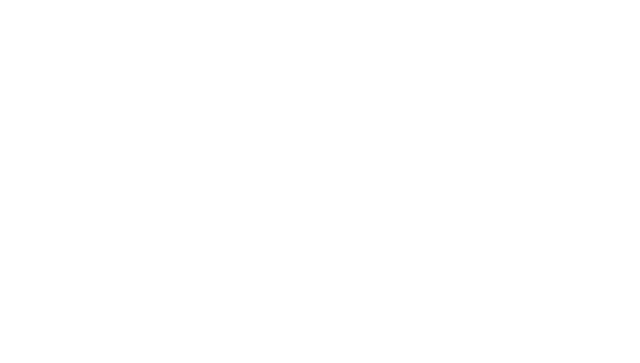
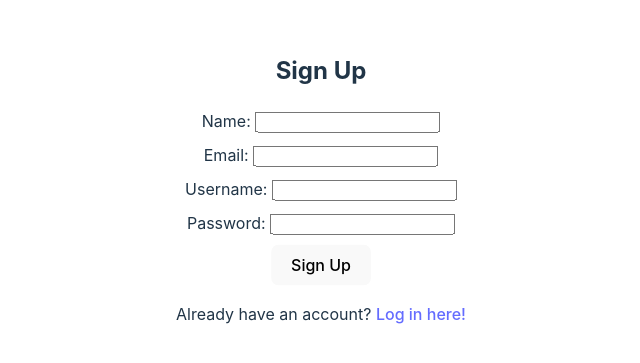
Before and after one commit to linyanna/bingus-project, a React (Vite) app: page /signup in a window 1280 px wide. Before the commit this address had no page. Shown: the part 213-576 px from the top of the page, without its empty margins (319-959 px from the left). Built offline with nearby package versions, Linux system fonts and the light colour scheme.

Commit message:
ill make it look prettier i swear

```diff
--- a/src/Components/Login.tsx
+++ b/src/Components/Login.tsx
@@ -1,18 +1,18 @@
 import React, { useState } from "react";
 import "../styles/Login.css";
 
-const Login: React.FC = () => {
+const LogIn: React.FC = () => {
   const [username, setUsername] = useState("");
   const [password, setPassword] = useState("");
 
-  const handleLogin = () => {
+  const handleLogIn = () => {
     // TODO login logic
   };
 
   return (
     <div className="login-container">
       <h2>Log in</h2>
-      <form onSubmit={handleLogin}>
+      <form onSubmit={handleLogIn}>
         <div className="input-group">
           <label htmlFor="username">Username: </label>
           <input
@@ -38,4 +38,4 @@
   );
 };
 
-export default Login;
+export default LogIn;
--- a/src/Components/SignUp.tsx
+++ b/src/Components/SignUp.tsx
@@ -0,0 +1,61 @@
+import React, { useState } from "react";
+import "../styles/Login.css";
+
+const SignUp: React.FC = () => {
+  const [name, setName] = useState("");
+  const [email, setEmail] = useState("");
+  const [username, setUsername] = useState("");
+  const [password, setPassword] = useState("");
+
+  const handleSignUp = () => {
+    // TODO create account logic
+  };
+
+  return (
+    <div className="login-container">
+      <h2>Sign Up</h2>
+      <form onSubmit={handleSignUp}>
+      <div className="input-group">
+          <label htmlFor="name">Name: </label>
+          <input
+            type="text"
+            id="username"
+            value={username}
+            onChange={(e) => setUsername(e.target.value)}
+          />
+        </div>
+        <div className="input-group">
+          <label htmlFor="name">Email: </label>
+          <input
+            type="text"
+            id="username"
+            value={username}
+            onChange={(e) => setUsername(e.target.value)}
+          />
+        </div>
+        <div className="input-group">
+          <label htmlFor="username">Username: </label>
+          <input
+            type="text"
+            id="username"
+            value={username}
+            onChange={(e) => setUsername(e.target.value)}
+          />
+        </div>
+        <div className="input-group">
+          <label htmlFor="password">Password: </label>
+          <input
+            type="password"
+            id="password"
+            value={password}
+            onChange={(e) => setPassword(e.target.value)}
+          />
+        </div>
+        <button type="submit">Sign Up</button>
+      </form>
+      <p>Already have an account? <a href="/login">Log in here!</a></p>
+    </div>
+  );
+};
+
+export default SignUp;
--- a/src/main.tsx
+++ b/src/main.tsx
@@ -2,7 +2,8 @@
 import ReactDOM from 'react-dom/client';
 import './styles/index.css';
 import LandingPage from './Components/LandingPage.tsx';
-import Login from './Components/Login.tsx'; // Import the Login component
+import LogIn from './Components/Login.tsx';
+import SignUp from './Components/SignUp.tsx';
 import { BrowserRouter, Routes, Route } from 'react-router-dom';
 
 ReactDOM.createRoot(document.getElementById('root')!).render(
@@ -10,7 +11,8 @@
     <BrowserRouter>
       <Routes>
         <Route path="/" element={<LandingPage />} />
-        <Route path="/login" element={<Login />} />
+        <Route path="/login" element={<LogIn />} />
+        <Route path="/signup" element={<SignUp />} />
       </Routes>
     </BrowserRouter>
   </React.StrictMode>,
```
